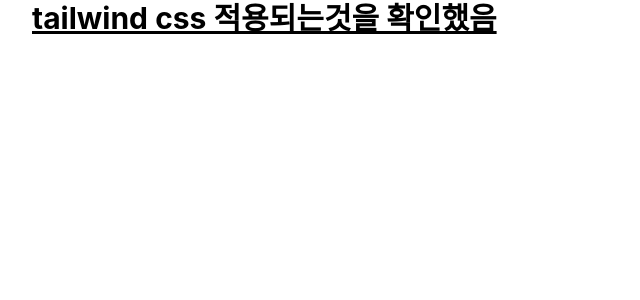
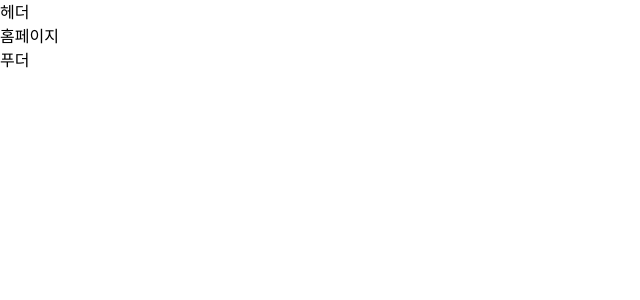
Before and after one commit to gggvgyver/next-shop-study, a Next.js app: page / in a window 1280 px wide. Shown: the top 300 px of the page, without its empty margins (0-640 px from the left). Built offline with nearby package versions, Linux system fonts and the light colour scheme.

Commit message:
005레이아웃 확인

```diff
--- a/cpts/Layout.js
+++ b/cpts/Layout.js
@@ -1,10 +1,16 @@
 import React from 'react'
+import Head from 'next/head'
 
-export default function Layout() {
+export default function Layout({ children }) {
   return (
     <>
+      <Head>
+        <title>next-shop-study | 220622</title>
+        <meta name="description" content="학습용 next js 쇼핑몰" />
+        <link rel="icon" href="/favicon.ico" />
+      </Head>
       <header>헤더</header>
-      <main>메인</main>
+      <main>{children}</main>
       <footer>푸더</footer>
     </>
   )
--- a/pages/index.js
+++ b/pages/index.js
@@ -1,19 +1,5 @@
-import Head from 'next/head'
-import Image from 'next/image'
-import styles from '../styles/Home.module.css'
+import Layout from '../cpts/Layout'
 
 export default function Home() {
-  return (
-    <div className={styles.container}>
-      <Head>
-        <title>next-shop-study | 220622</title>
-        <meta name="description" content="학습용 next js 쇼핑몰" />
-        <link rel="icon" href="/favicon.ico" />
-      </Head>
-
-      <h1 className="text-3xl font-bold underline">
-        tailwind css 적용되는것을 확인했음
-      </h1>
-    </div>
-  )
+  return <Layout>홈페이지</Layout>
 }
```
